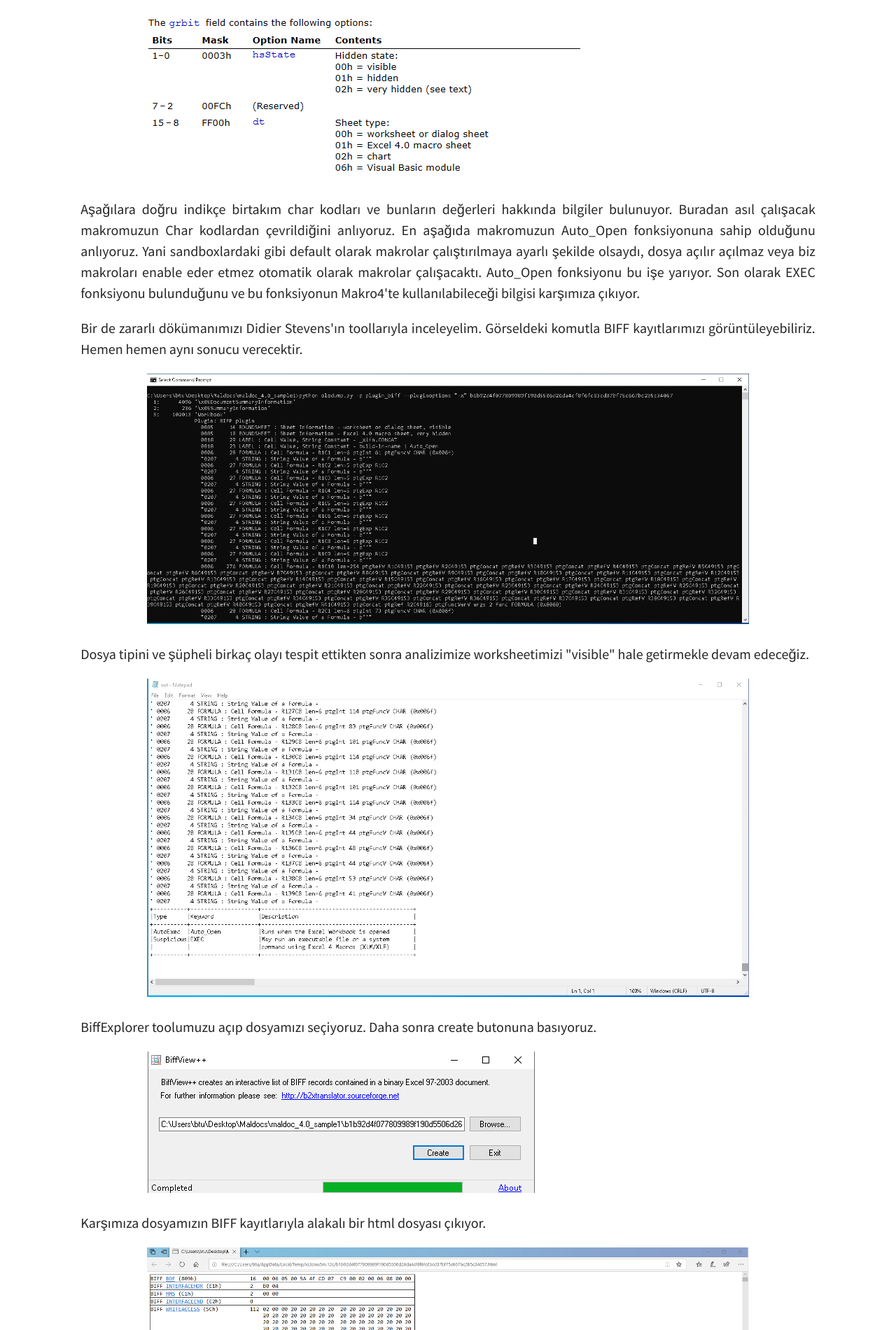
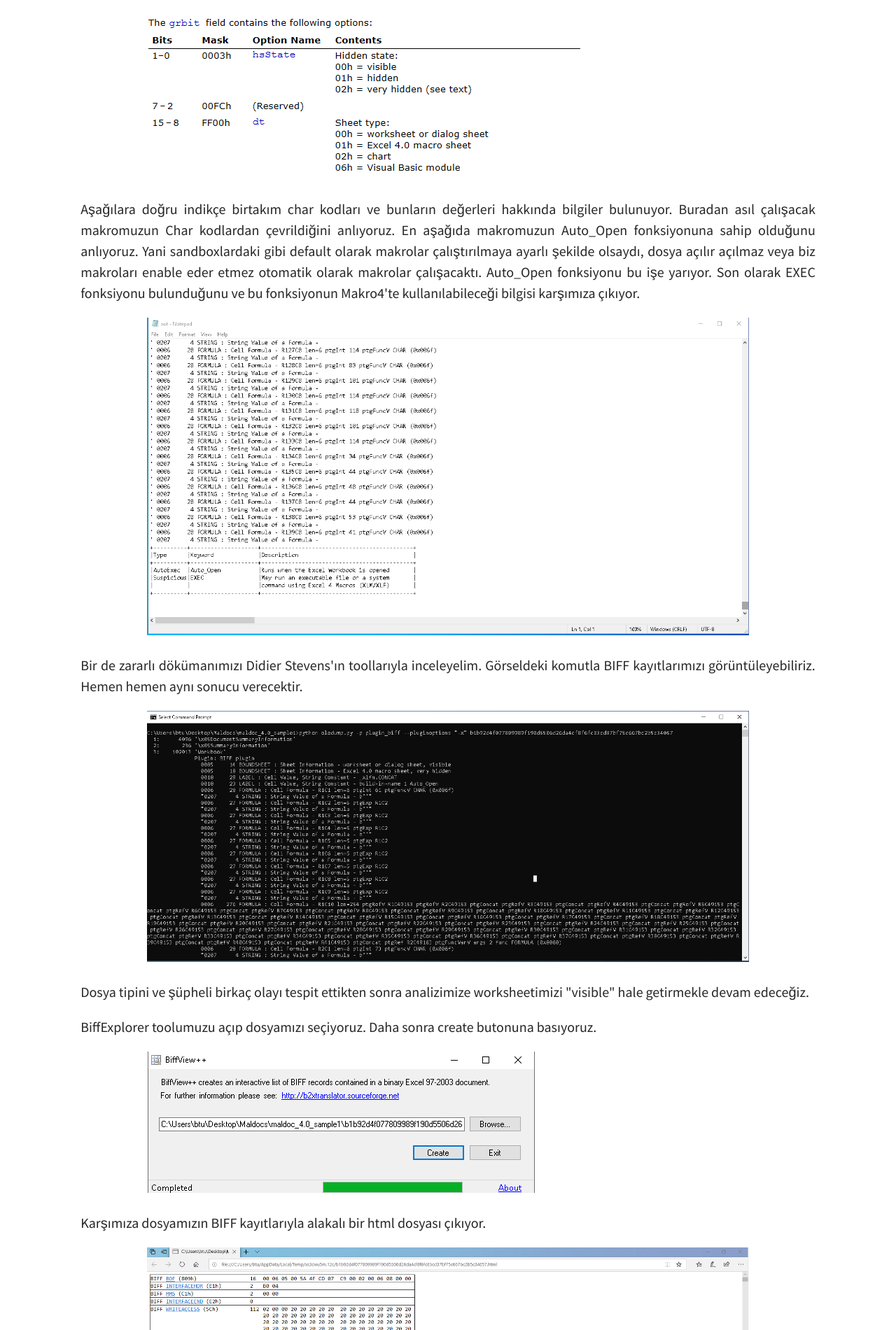
Before and after one commit to batuhankutluca/batuhankutluca.github.io, a Jekyll site: the page built from _posts/2020-04-10-excel-4.0-zararlı-macro-analizi.md, in a window 1280 px wide. Shown: the part 3410-5311 px from the top of the page at 70% size. Built offline with Jekyll 4.4.1, drawn with Linux system fonts in a browser that asks for light colours.

Commit message:
Update 2020-04-10-excel-4.0-zararlı-macro-analizi.md

```diff
--- a/_posts/2020-04-10-excel-4.0-zararlı-macro-analizi.md
+++ b/_posts/2020-04-10-excel-4.0-zararlı-macro-analizi.md
@@ -46,13 +46,15 @@ tags: [Malicious, Macro, Analysis, Excel, 4.0, Very Hidden, Oledump]
 
 <p align="justify">Aşağılara doğru indikçe birtakım char kodları ve bunların değerleri hakkında bilgiler bulunuyor. Buradan asıl çalışacak makromuzun Char kodlardan çevrildiğini anlıyoruz. En aşağıda makromuzun Auto_Open fonksiyonuna sahip olduğunu anlıyoruz. Yani sandboxlardaki gibi default olarak makrolar çalıştırılmaya ayarlı şekilde olsaydı, dosya açılır açılmaz veya biz makroları enable eder etmez otomatik olarak  makrolar çalışacaktı. Auto_Open fonksiyonu bu işe yarıyor. Son olarak EXEC fonksiyonu bulunduğunu ve bu fonksiyonun Makro4'te kullanılabileceği bilgisi karşımıza çıkıyor.</p>
 
+![img]({{ site.baseurl }}/assets/img/excel4.0/7.png)
+
 <p align="justify">Bir de zararlı dökümanımızı Didier Stevens'ın toollarıyla inceleyelim. Görseldeki komutla BIFF kayıtlarımızı görüntüleyebiliriz. Hemen hemen aynı sonucu verecektir.</p>
 
 ![img]({{ site.baseurl }}/assets/img/excel4.0/6.png)
 
 <p align="justify">Dosya tipini ve şüpheli birkaç olayı tespit ettikten sonra analizimize worksheetimizi "visible" hale getirmekle devam edeceğiz.</p>
 
-![img]({{ site.baseurl }}/assets/img/excel4.0/7.png)
+
 
 <p align="justify">BiffExplorer toolumuzu açıp dosyamızı seçiyoruz. Daha sonra create butonuna basıyoruz. </p>
 
```
